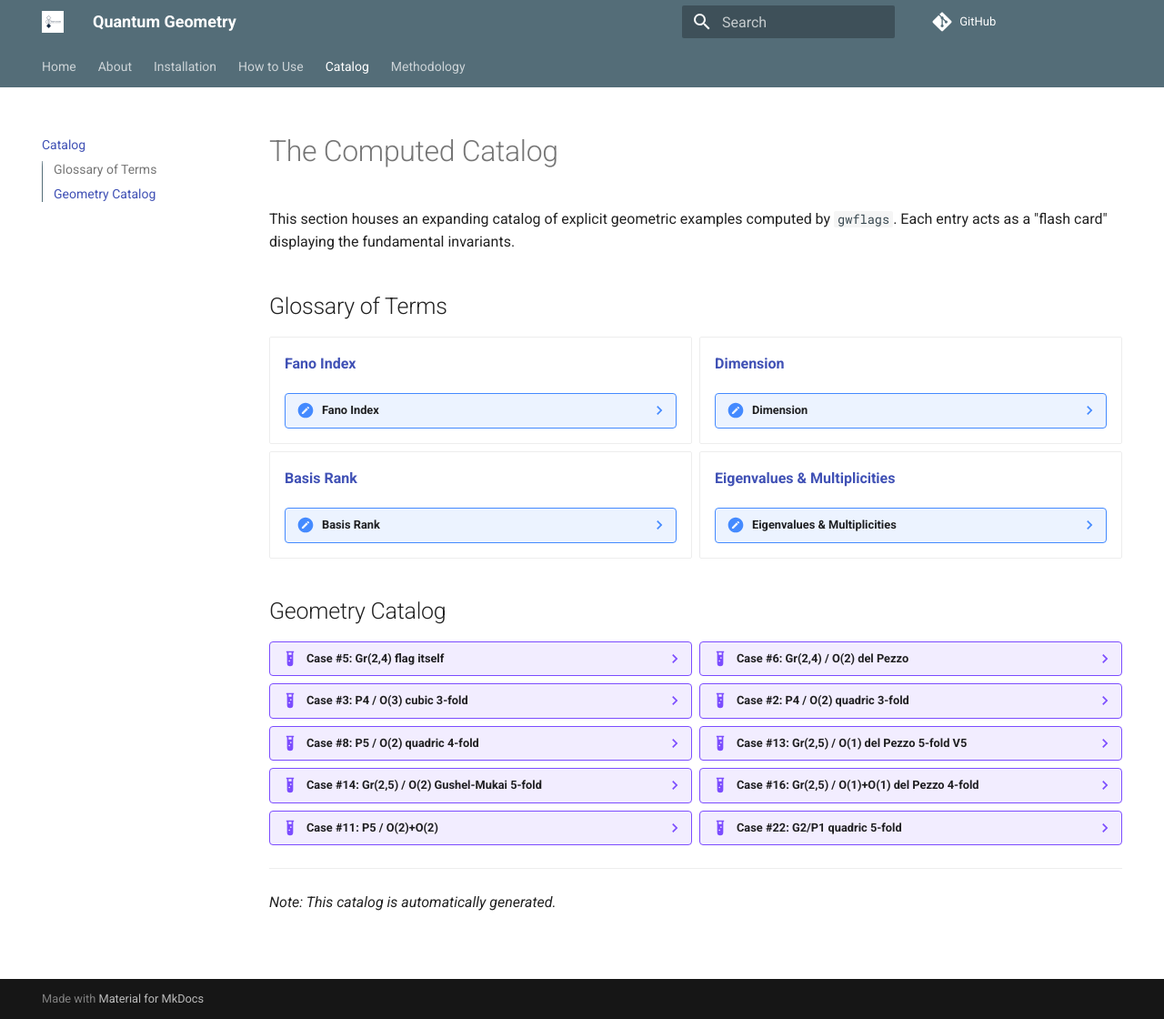
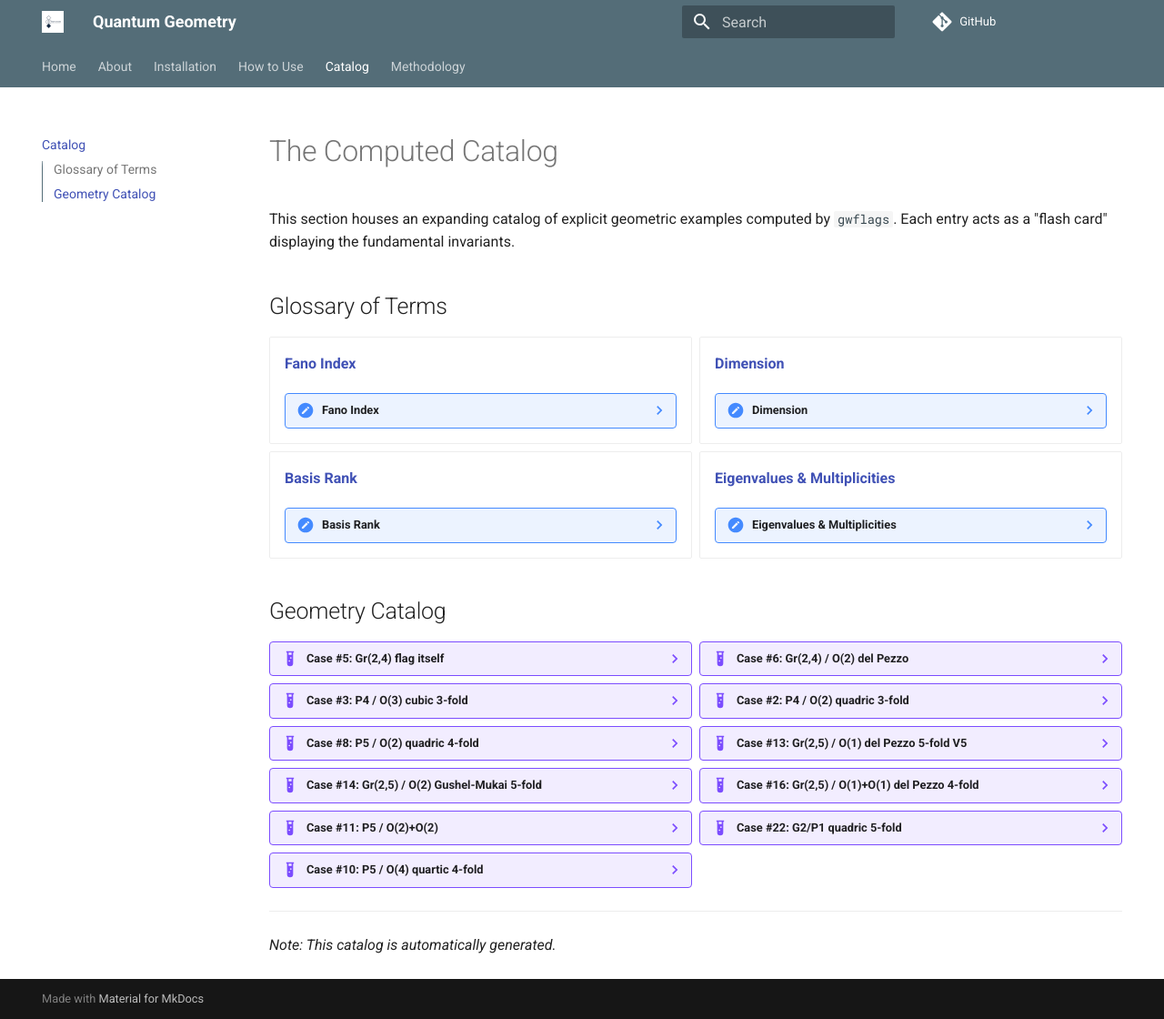
Before and after one commit to leonardofcavenaghi/atomicdecompositions, an MkDocs documentation site: the page built from docs/catalog.md, in a window 1280 px wide and 1120 px high. Shown: the whole window at 91% size. Built offline with MkDocs 1.6.1 and Material for MkDocs 9.7.7, drawn with Linux system fonts in a browser that asks for light colours; comment, search, counter and statistics services are not loaded; some of the changed lines change nothing that is shown.

Commit message:
Auto-update catalog with new case

```diff
--- a/docs/catalog.md
+++ b/docs/catalog.md
@@ -157,6 +157,24 @@
     - **Eigenvalues:** 6.598 (mult: 1), -5*2**(2/5)*sqrt(5)/4 - 5*2**(2/5)/4 - 5*2**(2/5)*I*sqrt(5/8 - sqrt(5)/8) (mult: 1), -5*2**(2/5)*sqrt(5)/4 - 5*2**(2/5)/4 + 5*2**(2/5)*I*sqrt(5/8 - sqrt(5)/8) (mult: 1), -5*2**(2/5)/4 + 5*2**(2/5)*sqrt(5)/4 - 5*2**(2/5)*I*sqrt(sqrt(5)/8 + 5/8) (mult: 1), -5*2**(2/5)/4 + 5*2**(2/5)*sqrt(5)/4 + 5*2**(2/5)*I*sqrt(sqrt(5)/8 + 5/8) (mult: 1), 0.0 (mult: 1)
 
 
+??? example "Case #10: P5 / O(4)  quartic 4-fold"
+    - **Ambient Space:** `A5`
+    - **Dimension:** 4
+    - **Fano Index:** 2
+    - **Basis Rank:** 6
+    - **Eigenvalues:** -32.0 (mult: 1), 32.0 (mult: 1), 0.0 (mult: 3)
+    - **Hodge Diamond ($h^{p,q}$):**
+        $$
+        \begin{pmatrix}
+        1 & 0 & 0 & 0 & 0 \\
+        0 & 1 & 0 & 21 & 0 \\
+        0 & 0 & 142 & 0 & 0 \\
+        0 & 21 & 0 & 1 & 0 \\
+        0 & 0 & 0 & 0 & 1 \\
+        \end{pmatrix}
+        $$
+
+
 </div>
 
 ***
```
